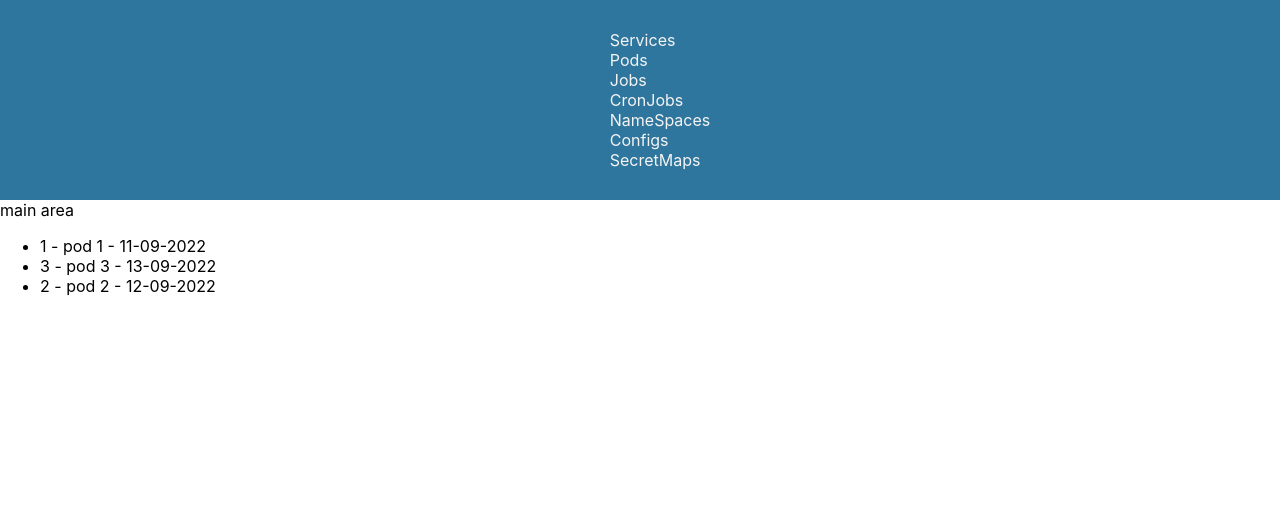
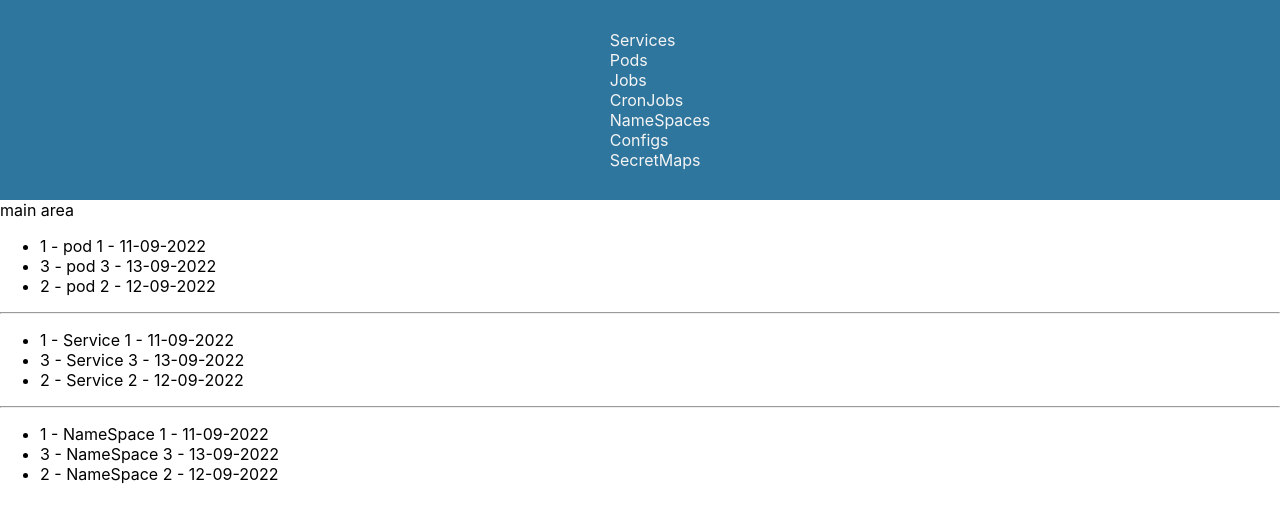
Before and after one commit to Yassine-cheffai/kube-desktop, a React (Create React App) app: page / in a window 1280 px wide. Shown: the top 522 px of the page. Built offline with nearby package versions, Linux system fonts and the light colour scheme.

Commit message:
services and namespaces

```diff
--- a/src/components/MainArea.tsx
+++ b/src/components/MainArea.tsx
@@ -1,4 +1,6 @@
 import { PodsList } from "./resources/Pods";
+import { ServicesList } from "./resources/Services";
+import { NameSpacesList } from "./resources/NameSpaces";
 
 
 const MainArea = () => {
@@ -6,6 +8,10 @@ const MainArea = () => {
     <div className="main_area">
       <div>main area</div>
       <PodsList />
+      <hr />
+      <ServicesList />
+      <hr />
+      <NameSpacesList />
     </div>
   )
 }
--- /dev/null
+++ b/src/components/resources/NameSpaces.tsx
@@ -0,0 +1,21 @@
+import { useState, useEffect } from "react";
+import { NameSpace } from "../../types";
+import { getNameSpaces } from "../../mocks";
+
+export const NameSpacesList = () => {
+  const [nameSpaces, setNameSpaces] = useState<NameSpace[]>([]);
+  const [isLoading, setIsLoading] = useState<boolean>(true);
+
+  useEffect(() => {
+    setNameSpaces(getNameSpaces());
+    setIsLoading(false);
+  }, [])
+  return (
+    <>
+      {isLoading ? "Loading" :
+        <ul>
+          {nameSpaces.map((nameSpace) => (<li>{nameSpace.id} - {nameSpace.name} - {nameSpace.createdAt}</li>))}
+        </ul>}
+    </>
+  )
+}
--- /dev/null
+++ b/src/components/resources/Services.tsx
@@ -0,0 +1,21 @@
+import { useState, useEffect } from "react";
+import { Service } from "../../types";
+import { getServices } from "../../mocks";
+
+export const ServicesList = () => {
+  const [services, setServices] = useState<Service[]>([]);
+  const [isLoading, setIsLoading] = useState<boolean>(true);
+
+  useEffect(() => {
+    setServices(getServices());
+    setIsLoading(false);
+  }, [])
+  return (
+    <>
+      {isLoading ? "Loading" :
+        <ul>
+          {services.map((service) => (<li>{service.id} - {service.name} - {service.createdAt}</li>))}
+        </ul>}
+    </>
+  )
+}
```
